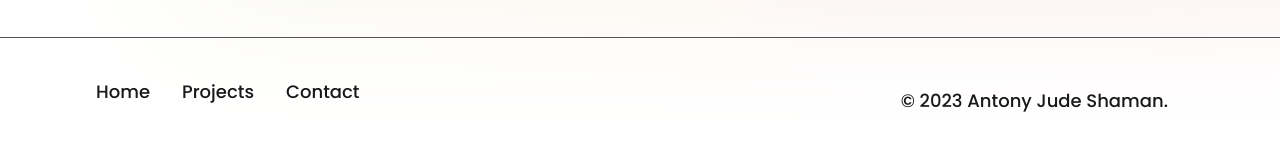
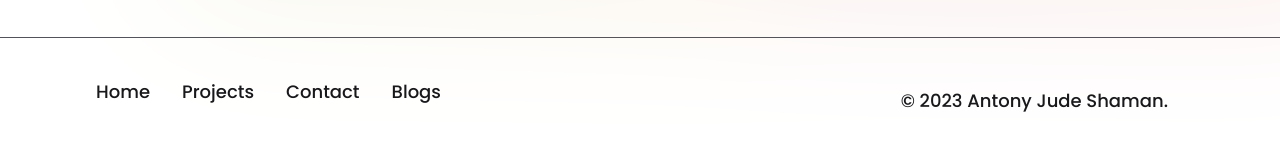
Before and after one commit to AntonyJudeShaman/Portfolio-3.0, a Next.js app: page /contact in a window 1280 px wide. Shown: the part 1847-1997 px from the top of the page. Built offline with nearby package versions, Linux system fonts and the light colour scheme; a web font is replaced by a local one.

Commit message:
refactor achievements

```diff
--- a/components/site-footer.tsx
+++ b/components/site-footer.tsx
@@ -39,6 +39,18 @@ export default function SiteFooter({
                   </Link>
                 </>
               ))}
+            <Link
+              href="https://blogs.antonyjudeshaman.vercel.app"
+              target="_blank"
+              className={cn(
+                "group relative flex flex-col justify-center text-right text-lg items-center overflow-hidden poppins dark:text-zinc-300 text-zinc-900 md:inline-block rounded-md p-2 font-medium",
+
+                "relative overflow-hidden after:relative after:flex after:items-center after:content-'' after:w-0 after:h-[2px] dark:after:bg-purple-400 after:bg-blue-700 after:transition-all after:duration-300 after:ease-in-out hover:after:w-full",
+                "after:mt-2"
+              )}
+            >
+              Blogs
+            </Link>
           </div>
 
           {isHydrated && <ModeToggle />}
```
